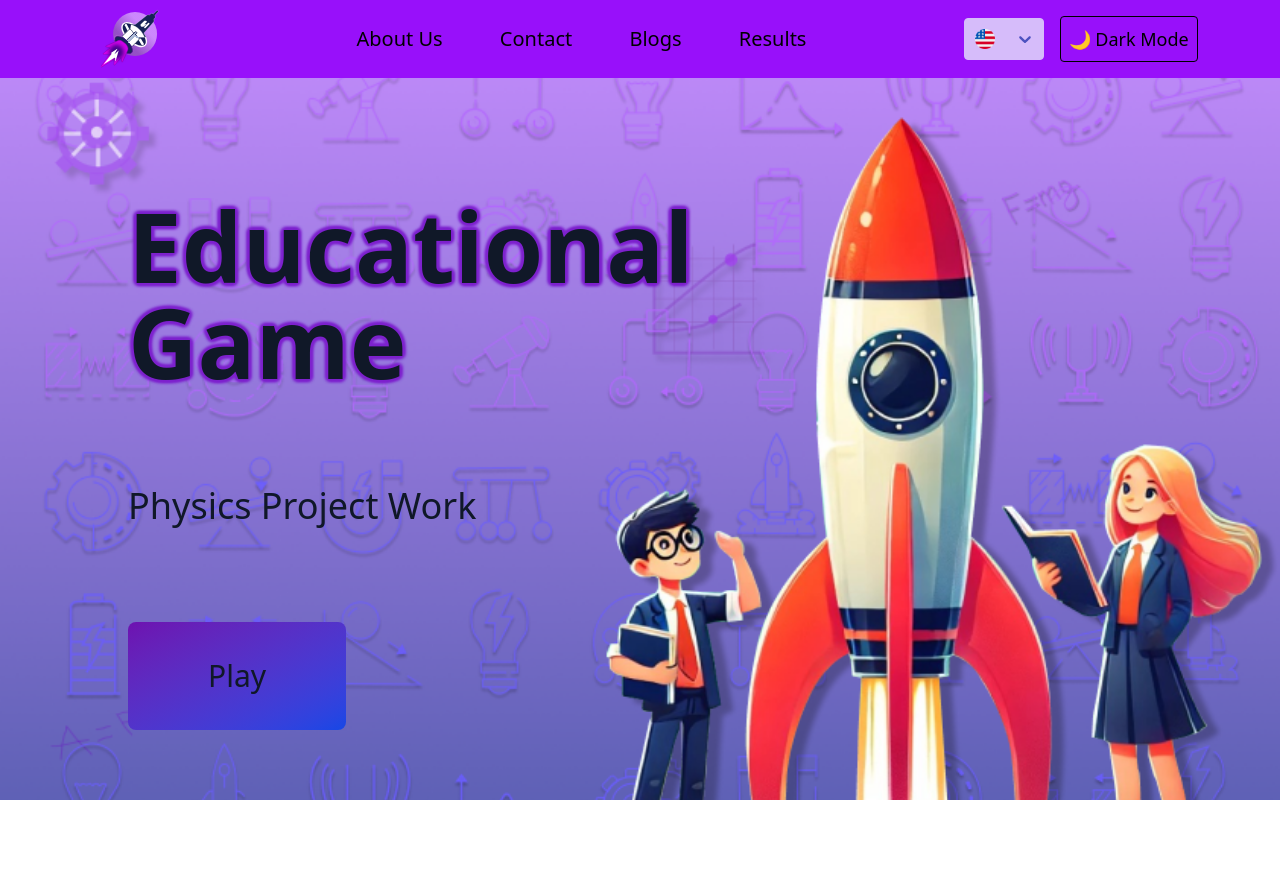
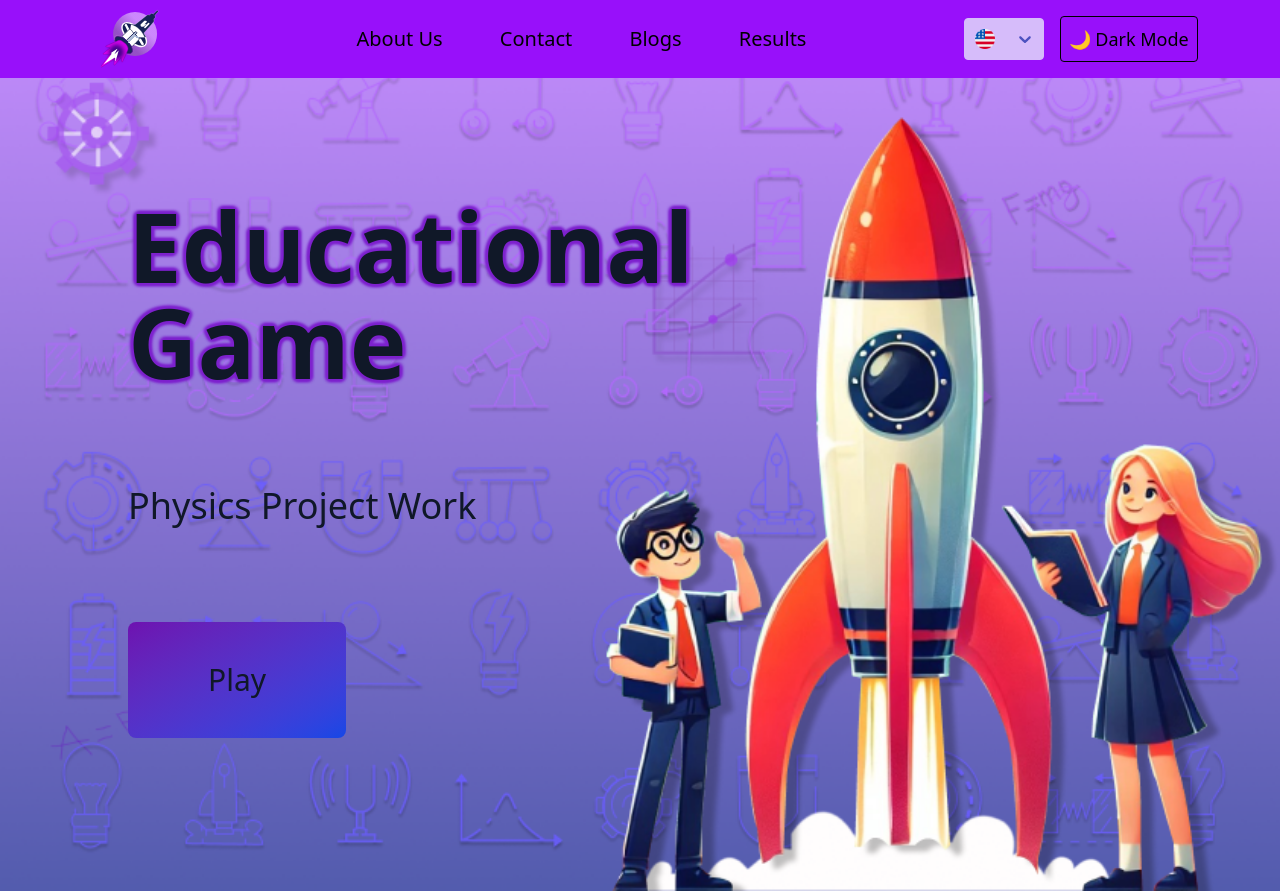
Before and after one commit to KoryunNersisyan468/developing-game, a React (Vite) app: page / in a window 1280 px wide. Before the commit the page ends 800 px from the top, so only its background shows below. Built offline with nearby package versions, Linux system fonts and the light colour scheme.

Commit message:
Initial commit

```diff
--- a/src/pages/Home.jsx
+++ b/src/pages/Home.jsx
@@ -8,20 +8,20 @@ export default function Home() {
   return (
     <div className="md:h-[calc(100vh-78px)] h-[calc(100vh-108px)] relative w-full flex flex-col justify-around items-center">
       <img
-        className="w-full object-cover md:min-h-[calc(100vh-78px)] xl:h-[calc(100vh-78px)] min-h-[calc(100vh-108px)] absolute -z-60"
+        className="w-full object-cover md:min-h-[calc(100vh-78px)] xl:min-h-[calc(100vh-78px)] 2xl:min-h-[calc(100vh-78px)] min-h-[calc(100vh-108px)] absolute -z-60"
         src={homeBg}
         alt="HomeBg"
       />
       <div className="absolute top-1/6 xl:gap-24 lg:gap-20 sm:gap-16 gap-12 left-1/10 flex transition-all duration-200 text-gray-900 dark:text-white flex-col justify-between items-start">
-        <h1 className="xl:text-8xl home_title font-bold text-4xl lg:text-7xl sm:text-6xl sm:w-xs w-2xs">
+        <h1 className="xl:text-8xl home_title font-bold text-4xl lg:text-7xl sm:text-4xl md:text-5xl sm:w-xs w-2xs">
           {t("home_title")}
         </h1>
-        <p className="md:text-3xl lg:text-4xl text-xl lg:w-lg md:w-sm w-3xs">
+        <p className="md:text-2xl lg:text-4xl text-xl lg:w-lg md:w-sm w-3xs">
           {t("home_description")}
         </p>
         <StartBtn
-          px="px-4 lg:px-16 md:px-[70px] xl:px-20"
-          py="py-3 lg:py-7 md:py-8 xl:py-9"
+          px="px-3 lg:px-16 md:px-[70px] xl:px-20"
+          py="py-2 sm:py-4 md:py-6 lg:py-8 xl:py-10"
         />
       </div>
     </div>
```
